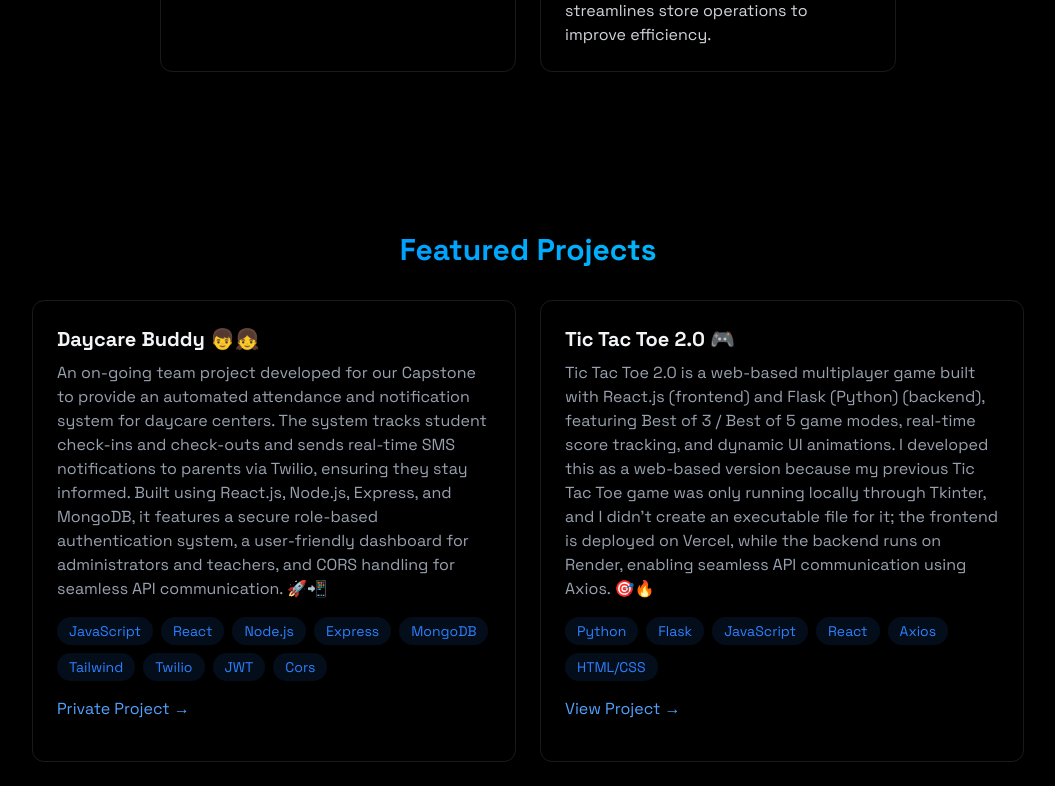
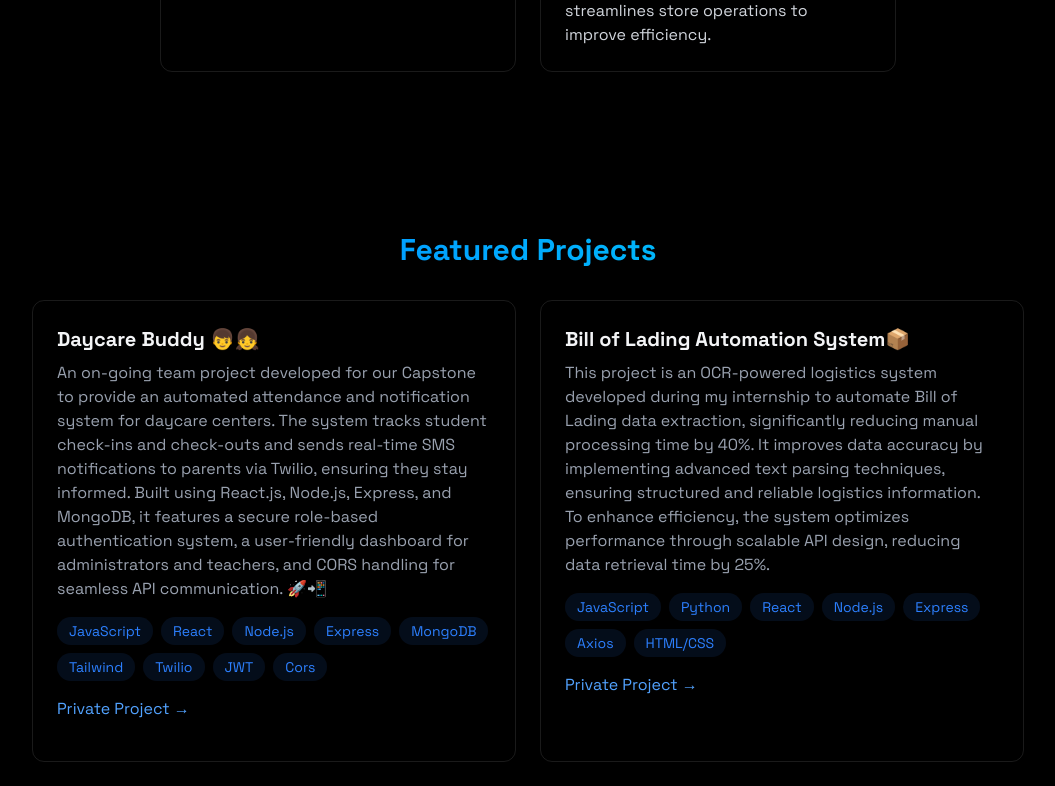
Before and after one commit to jamdazai/jamesfuraque-portfolio, a React (Vite) app: page / in a window 1280 px wide. Shown: the part 2000-2786 px from the top of the page, without its empty margins (112-1167 px from the left). Built offline with nearby package versions, Linux system fonts and the light colour scheme.

Commit message:
Added Capstone Docs.

```diff
--- a/src/App.jsx
+++ b/src/App.jsx
@@ -11,6 +11,7 @@ import { Projects } from './components/sections/Projects';
 import { Contact } from './components/sections/Contact';
 import { Resume } from './components/sections/Resume';
 import { CV } from './components/sections/CV'
+import { Docs } from './components/sections/Docs'
 
 function App() {
   const [isLoaded, setIsLoaded] = useState(false)
@@ -24,9 +25,10 @@ function App() {
       <Home />
       <About />
       <Projects />
-      <Contact />
+      <Docs />
       <Resume/>
       <CV />
+      <Contact />
       </div>
     </>
   )
--- a/src/components/Navbar.jsx
+++ b/src/components/Navbar.jsx
@@ -24,9 +24,10 @@ export const Navbar = ({ menuOpen, setMenuOpen }) => {
                     <a href="#home" className="text-gray-300 hover:text-white transition-colors">Home</a>
                     <a href="#about" className="text-gray-300 hover:text-white transition-colors">About</a>
                     <a href="#projects" className="text-gray-300 hover:text-white transition-colors">Projects</a>
-                    <a href="#contact" className="text-gray-300 hover:text-white transition-colors">Contact</a>
+                    <a href="#docs" className="text-gray-300 hover:text-white transition-colors">Capstone Docs</a>
                     <a href="#resume" className="text-gray-300 hover:text-white transition-colors">Resume</a>
                     <a href="#cv" className="text-gray-300 hover:text-white transition-colors">CV</a>
+                    <a href="#contact" className="text-gray-300 hover:text-white transition-colors">Contact</a>
                 </div>
             </div>
         </nav>
--- /dev/null
+++ b/src/components/sections/Docs.jsx
@@ -0,0 +1,13 @@
+export const Docs = () => {
+    return (
+      <section id="docs" className="min-h-screen flex flex-col items-center justify-center py-20">
+        <h2 className="text-3xl font-bold mb-6 bg-gradient-to-r from-blue-500 to-cyan-400 bg-clip-text text-transparent text-center">
+          Capstone Documents
+        </h2>
+
+        <div className="w-full max-w-4xl h-[600px] border border-gray-300 shadow-lg rounded-lg overflow-hidden">
+          <iframe src="/capstone-documents.pdf" className="w-full h-full" title="Docs"/>
+        </div>
+      </section>
+    );
+  };
--- a/src/components/sections/Projects.jsx
+++ b/src/components/sections/Projects.jsx
@@ -28,10 +28,10 @@ export const Projects = () => {
                     </div>
 
                     <div className="p-6 rounded-xl border border-white/10 hover:-translate-y-1 hover:border-blue-500/30 hover:shadow-[0_2px_8px_rgba(59,130,246,0.1)] transition-all">
-                        <h3 className="text-xl font-bold mb-2">Tic Tac Toe 2.0 🎮</h3>
-                        <p className="text-gray-400 mb-4">Tic Tac Toe 2.0 is a web-based multiplayer game built with React.js (frontend) and Flask (Python) (backend), featuring Best of 3 / Best of 5 game modes, real-time score tracking, and dynamic UI animations. I developed this as a web-based version because my previous Tic Tac Toe game was only running locally through Tkinter, and I didn't create an executable file for it; the frontend is deployed on Vercel, while the backend runs on Render, enabling seamless API communication using Axios. 🎯🔥</p>
+                        <h3 className="text-xl font-bold mb-2">Bill of Lading Automation System📦</h3>
+                        <p className="text-gray-400 mb-4">This project is an OCR-powered logistics system developed during my internship to automate Bill of Lading data extraction, significantly reducing manual processing time by 40%. It improves data accuracy by implementing advanced text parsing techniques, ensuring structured and reliable logistics information. To enhance efficiency, the system optimizes performance through scalable API design, reducing data retrieval time by 25%.</p>
                             <div className="flex flex-wrap gap-2">
-                                {["Python", "Flask", "JavaScript", "React", "Axios", "HTML/CSS"].map((tech, key) => (
+                                {["JavaScript", "Python", "React", "Node.js", "Express", "Axios", "HTML/CSS"].map((tech, key) => (
                                     <span key={key} className="bg-blue-500/10 text-blue-500 py-1 px-3 rounded-full text-sm hover:bg-blue-500/20
                                             hover:shadow-[0_2px_8px_rgba(59,130,246,0.2)] transition">
                                         {tech}
@@ -40,7 +40,7 @@ export const Projects = () => {
                             </div>
 
                             <div className="flex justify-between items-center my-4">
-                                <a href="https://tictactoe-jam.vercel.app/" className="text-blue-400 hover:text-blue-300 transition-colors"> View Project → </a>
+                                <a href="https://github.com/jamdazai/OCR_Project" className="text-blue-400 hover:text-blue-300 transition-colors"> Private Project → </a>
                             </div>
                     </div>
 
@@ -58,6 +58,23 @@ export const Projects = () => {
 
                             <div className="flex justify-between items-center my-4">
                                 <a href="https://github.com/jamdazai/WebAppDev" className="text-blue-400 hover:text-blue-300 transition-colors"> View Project → </a>
+                            </div>
+                    </div>
+
+                    <div className="p-6 rounded-xl border border-white/10 hover:-translate-y-1 hover:border-blue-500/30 hover:shadow-[0_2px_8px_rgba(59,130,246,0.1)] transition-all">
+                        <h3 className="text-xl font-bold mb-2">Tic Tac Toe 2.0 🎮</h3>
+                        <p className="text-gray-400 mb-4">Tic Tac Toe 2.0 is a web-based multiplayer game built with React.js (frontend) and Flask (Python) (backend), featuring Best of 3 / Best of 5 game modes, real-time score tracking, and dynamic UI animations. I developed this as a web-based version because my previous Tic Tac Toe game was only running locally through Tkinter, and I didn't create an executable file for it; the frontend is deployed on Vercel, while the backend runs on Render, enabling seamless API communication using Axios. 🎯🔥</p>
+                            <div className="flex flex-wrap gap-2">
+                                {["Python", "Flask", "JavaScript", "React", "Axios", "HTML/CSS"].map((tech, key) => (
+                                    <span key={key} className="bg-blue-500/10 text-blue-500 py-1 px-3 rounded-full text-sm hover:bg-blue-500/20
+                                            hover:shadow-[0_2px_8px_rgba(59,130,246,0.2)] transition">
+                                        {tech}
+                                    </span>
+                                ))}
+                            </div>
+
+                            <div className="flex justify-between items-center my-4">
+                                <a href="https://tictactoe-jam.vercel.app/" className="text-blue-400 hover:text-blue-300 transition-colors"> View Project → </a>
                             </div>
                     </div>
 
```
Also changed, not shown: 1 other file (tests, documents, lock files or other folders).
